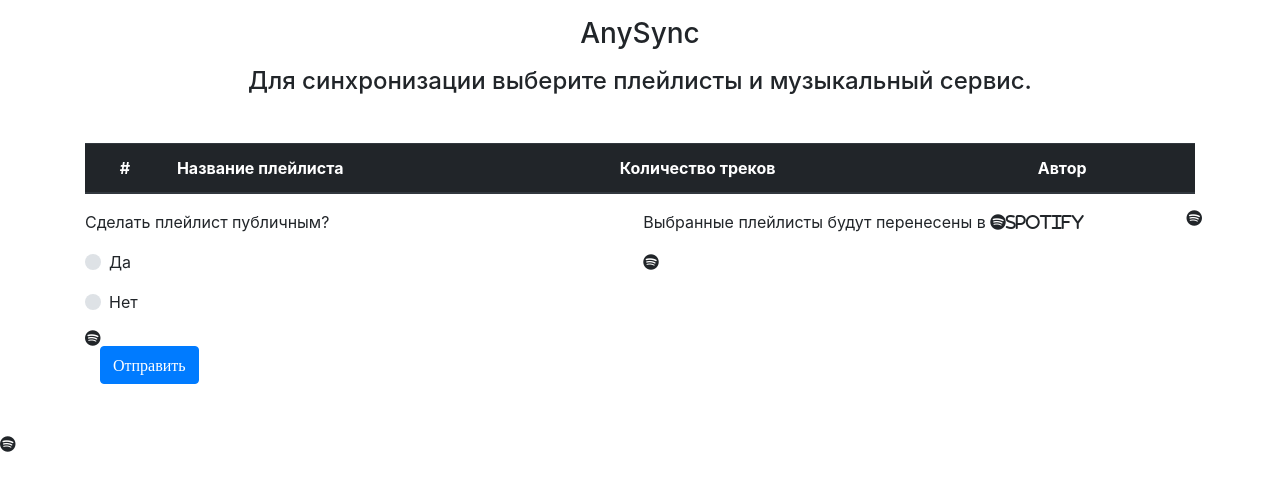
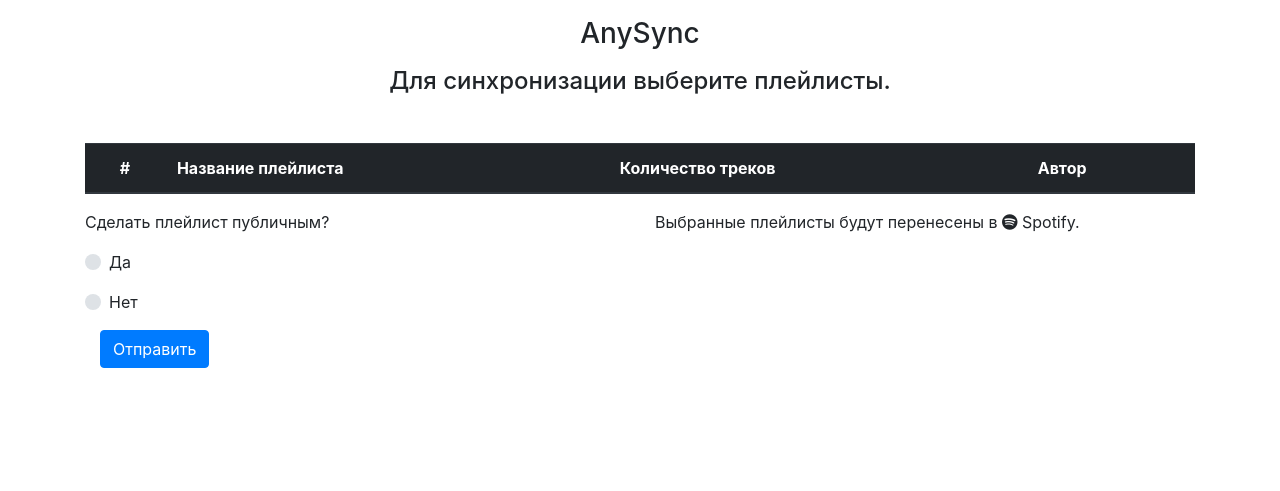
Before and after one commit to brintadis/any-sync, a Flask app: page /users/synchronization/Spotify in a window 1280 px wide. Shown: the part 70-561 px from the top of the page. Run offline with Flask 2, Linux system fonts and the light colour scheme; the visitor is signed in with stand-in values (Sample User, id 1); data comes from the database, SQL or seed files in the repository; data that the repository does not hold is empty; some libraries are stand-ins or nearby versions.

Commit message:
jijna icons done

```diff
--- a/webapp/templates/user/synchronization.html
+++ b/webapp/templates/user/synchronization.html
@@ -2,7 +2,7 @@
 
 {% block content %}
 <h3 class="text-center mt-3 mb-3">AnySync</h3>
-<h4 class="text-center">Для синхронизации выберите плейлисты и музыкальный сервис.</h4>
+<h4 class="text-center">Для синхронизации выберите плейлисты.</h4>
 <form action="/users/sync-playlist">
 	<table class="table table-striped mt-5">
 	<thead class="thead-dark">
@@ -50,12 +50,13 @@
 			<p>
 				Выбранные плейлисты будут перенесены в
 				{% if music_service == 'Spotify' %}
-					<i class="fa-brands fa-spotify mr-2">{{ music_service }}
+				<i class="fa-brands fa-spotify"></i>
 				{% elif music_service == 'Yandex Music' %}
-					<i class="fa-brands fa-yandex pr-2 mr-2">{{ music_service }}
+				<i class="fa-brands fa-yandex"></i>
 				{% endif %}
-				<input type="radio" checked="checked" id="customRadio3" name="music_service" class="custom-control-input" value="{{ music_service }}" required>
+				{{ music_service }}.
 			</p>
+			<input type="radio" checked="checked" id="customRadio3" name="music_service" class="custom-control-input" value="{{ music_service }}" required>
 		</div>
 	</div>
 	<div class="col mb-5">
```
